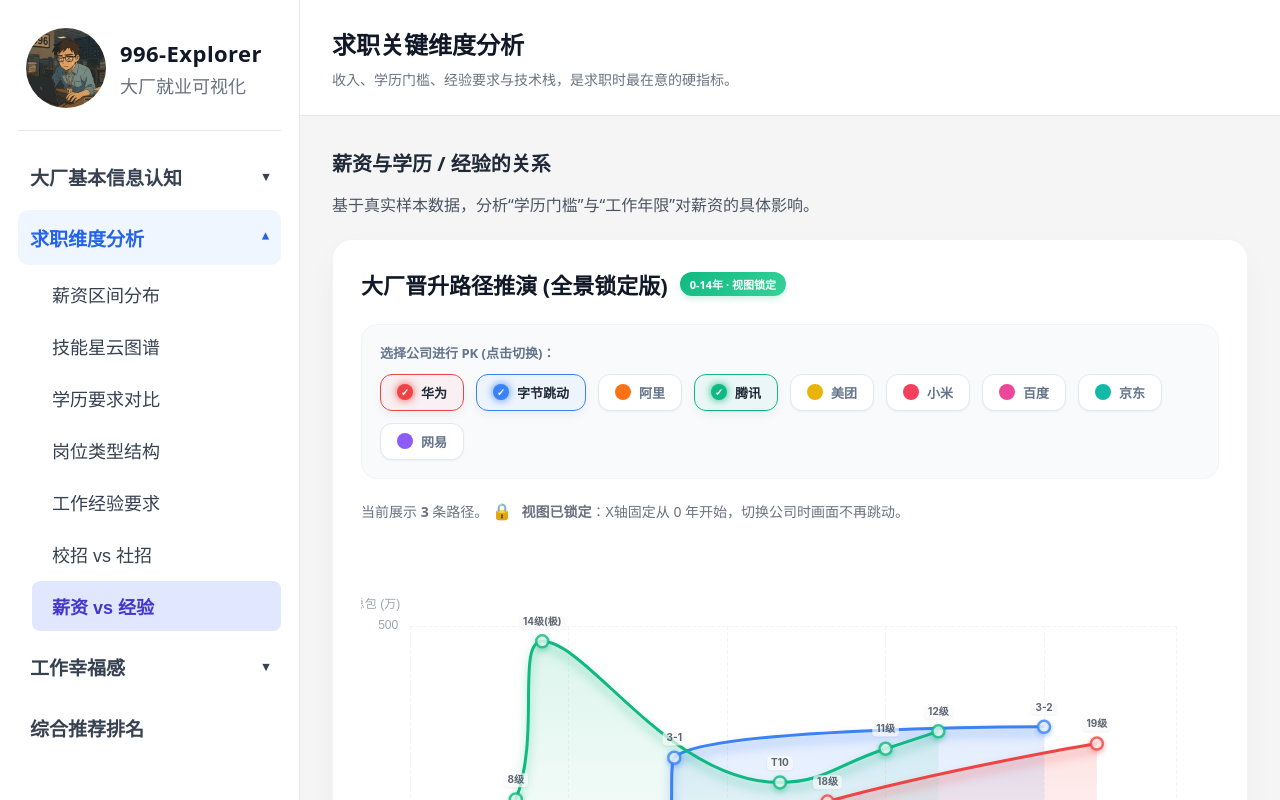
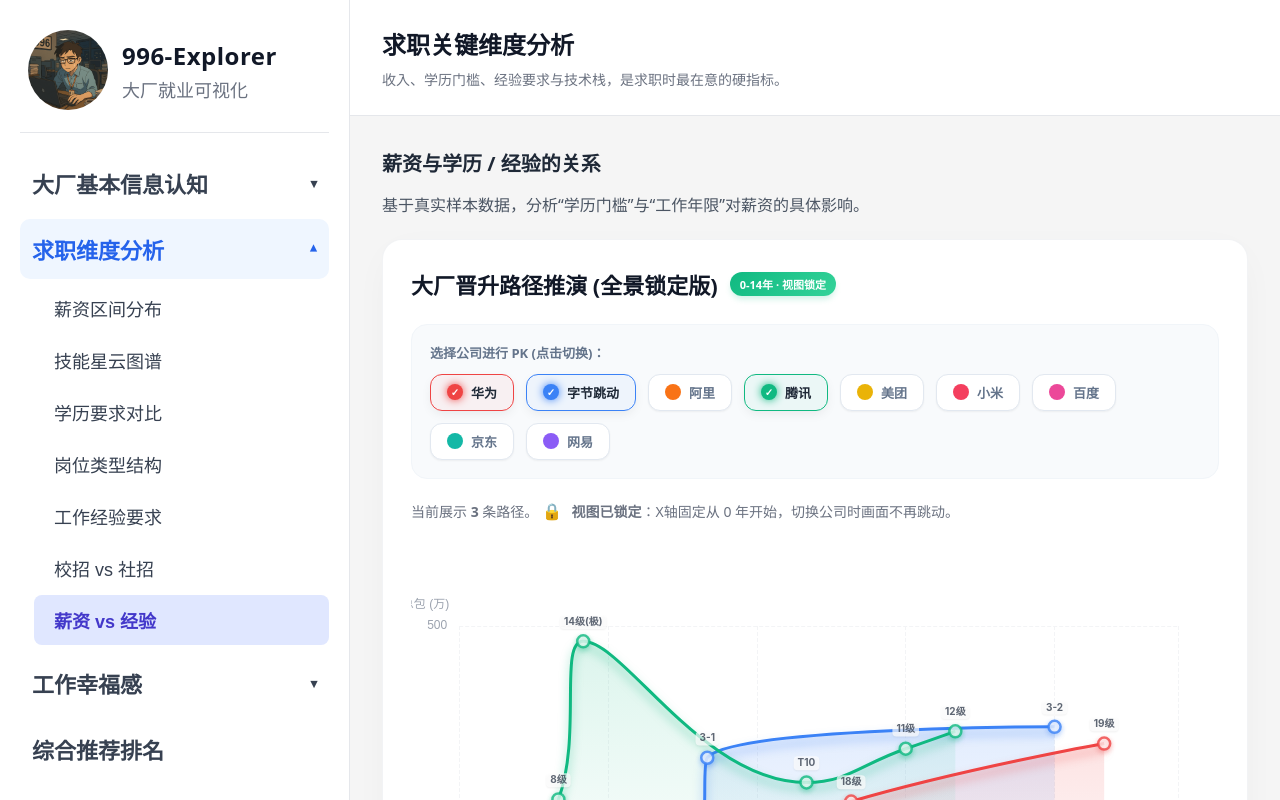
Before and after one commit to YSChen123/996-Explorer, a Vue app in the folder frontend/: page / in a window 1280 px wide. Shown: the top 800 px of the page. Built offline with nearby package versions, Linux system fonts and the light colour scheme.

Commit message:
final version 5

```diff
--- a/frontend/src/App.vue
+++ b/frontend/src/App.vue
@@ -71,7 +71,7 @@
           <div v-if="activeSub === 'companyBasic'">
             <h2>大厂基本信息一览</h2>
             <p>
-              从总部城市、核心业务、典型应届薪资、主要办公城市和文化氛围几个维度，
+              从总部城市、核心业务、典型应届薪资、主要办公城市和工作氛围几个维度，
               快速感受 9 家互联网大厂的大致画像。
             </p>
             <CompanyBasicInfo />
@@ -270,10 +270,10 @@
 }
 
 .sidebar {
-  width: 300px; /* 稍微加宽一点，让大字号不显得挤 */
+  width: 350px; /* 稍微加宽一点，让大字号不显得挤 */
   background: #ffffff;
   border-right: 1px solid #e5e7eb;
-  padding: 28px 18px;
+  padding: 30px 20px;
   display: flex;
   flex-direction: column;
 }
@@ -309,7 +309,7 @@
 }
 
 .brand-title {
-  font-size: 22px;   /* ✅ 标题字号变大 */
+  font-size: 24px;   /* ✅ 标题字号变大 */
   font-weight: 800;
   color: #111827;
   letter-spacing: 0.02em;
@@ -325,7 +325,7 @@
 .nav {
   flex: 1;
   overflow-y: auto;
-  margin-top: 4px;
+  margin-top: 6px;
 }
 
 .nav-group {
@@ -339,7 +339,7 @@
   border: none;
   cursor: pointer;
   color: #374151;
-  font-size: 19px;   /* ✅ 导航主字体变大 */
+  font-size: 22px;   /* ✅ 导航主字体变大 */
 }
 
 .nav-main {
```
